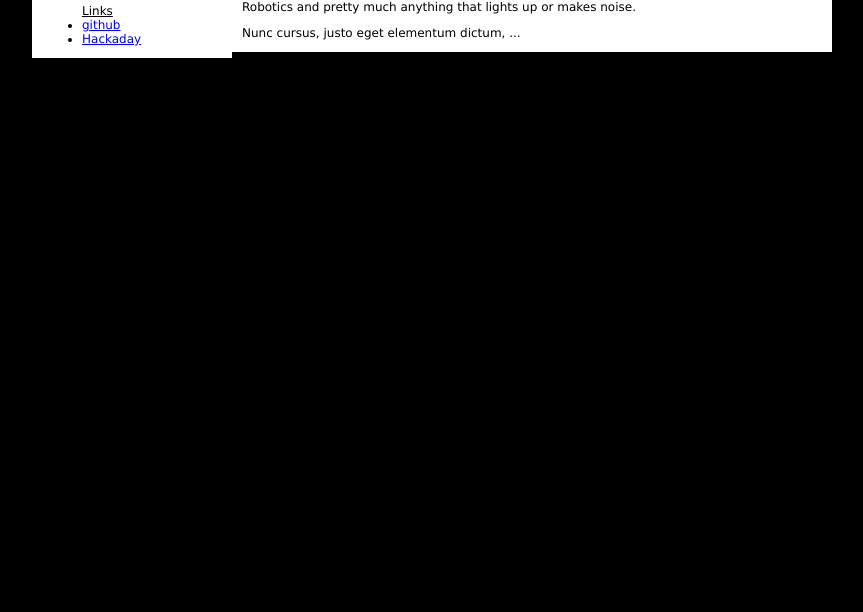
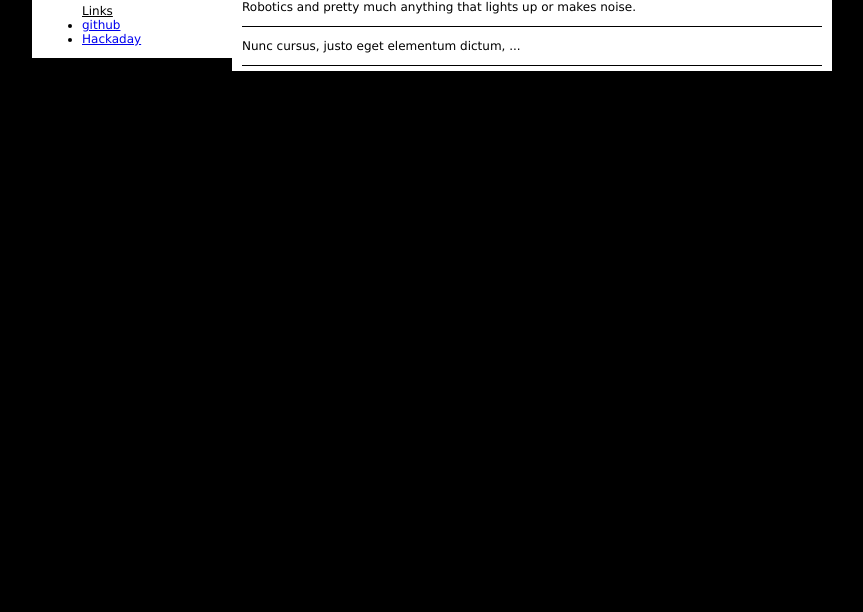
Before and after one commit to taylorpritchard/taylorpritchard.github.io, a plain HTML site: page index.html in a window 1280 px wide. Shown: the part 188-800 px from the top of the page, without its empty margins (208-1071 px from the left). Drawn offline with Linux system fonts and the light colour scheme.

Commit message:
bottom border on content

```diff
--- a/style.css
+++ b/style.css
@@ -52,7 +52,7 @@ div.navblock {
 div.contentblock {
 	width: 580px;
 	margin: 5px auto;
-	border-bottom: 1px solid 0x000000;
+	border-bottom: 1px solid #000000;
 }
 
 .clearfix:after {content:"."; display:block; height:0; clear:both; visibility:hidden;}
```
